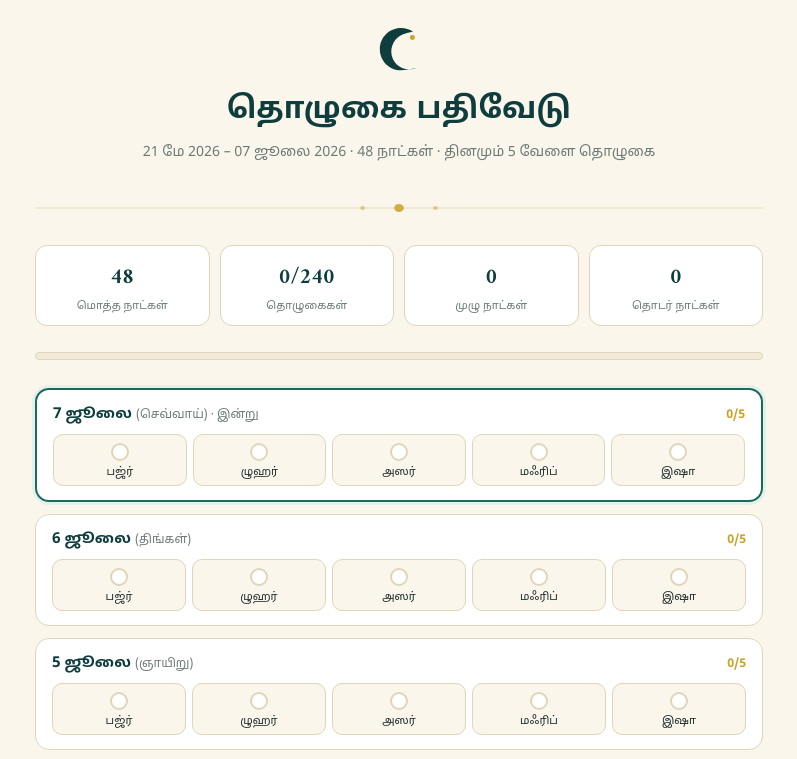
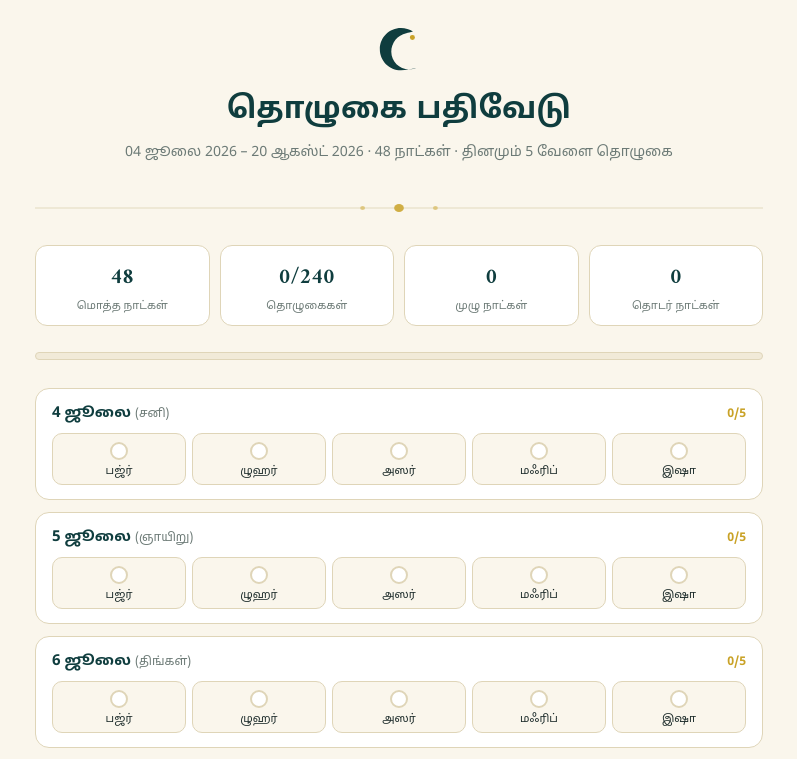
Before and after one commit to alasaneeth/prayer-tracker, a React (Vite) app: page / in a window 1280 px wide. Shown: the top 759 px of the page, without its empty margins (241-1038 px from the left). Built offline with nearby package versions, Linux system fonts and the light colour scheme.

Commit message:
Revert "chnage date as dynamically"
This reverts commit dccd3845ce9b4da8f2dbc8ecc710ccf067e19b0b.

```diff
--- a/src/App.jsx
+++ b/src/App.jsx
@@ -1,15 +1,8 @@
 import { useState, useEffect, useMemo } from 'react'
 
-const STORAGE_KEY = 'prayerTrackerData_rolling48'
-const WINDOW_SIZE = 48 // மொத்தம் இத்தனை நாட்கள் தொடர்ந்து காட்டப்படும்
-
-function getTodayStr() {
-  const now = new Date()
-  const y = now.getFullYear()
-  const m = String(now.getMonth() + 1).padStart(2, '0')
-  const d = String(now.getDate()).padStart(2, '0')
-  return `${y}-${m}-${d}`
-}
+const STORAGE_KEY = 'prayerTrackerData_2026_07'
+const START_DATE = '2026-07-04'
+const END_DATE = '2026-08-20' // 04-07-2026 முதல் 48 நாட்கள்
 
 const PRAYERS = [
   { id: 'fajr', label: 'பஜ்ர்' },
@@ -22,17 +15,16 @@ const PRAYERS = [
 const WEEKDAYS_TA = ['ஞாயிறு', 'திங்கள்', 'செவ்வாய்', 'புதன்', 'வியாழன்', 'வெள்ளி', 'சனி']
 const MONTHS_TA = ['ஜன', 'பிப்', 'மார்', 'ஏப்', 'மே', 'ஜூன்', 'ஜூலை', 'ஆக', 'செப்', 'அக்', 'நவ', 'டிச']
 
-// இன்றைய தேதியிலிருந்து பின்னோக்கி WINDOW_SIZE நாட்களை (இன்று உட்பட) உருவாக்கும்
-function generateRollingWindow(todayStr) {
+function generateDateRange(start, end) {
   const dates = []
-  const today = new Date(todayStr + 'T00:00:00')
-  for (let i = WINDOW_SIZE - 1; i >= 0; i--) {
-    const d = new Date(today)
-    d.setDate(d.getDate() - i)
-    const y = d.getFullYear()
-    const mm = String(d.getMonth() + 1).padStart(2, '0')
-    const dd = String(d.getDate()).padStart(2, '0')
-    dates.push(`${y}-${mm}-${dd}`)
+  let current = new Date(start + 'T00:00:00')
+  const last = new Date(end + 'T00:00:00')
+  while (current <= last) {
+    const y = current.getFullYear()
+    const m = String(current.getMonth() + 1).padStart(2, '0')
+    const d = String(current.getDate()).padStart(2, '0')
+    dates.push(`${y}-${m}-${d}`)
+    current.setDate(current.getDate() + 1)
   }
   return dates
 }
@@ -45,24 +37,7 @@ function formatDay(dateStr) {
   }
 }
 
-function formatFullDate(dateStr) {
-  const dateObj = new Date(dateStr + 'T00:00:00')
-  return `${String(dateObj.getDate()).padStart(2, '0')} ${MONTHS_TA[dateObj.getMonth()]} ${dateObj.getFullYear()}`
-}
-
-function emptyPrayerState() {
-  return {
-    fajr: false,
-    dhuhr: false,
-    asr: false,
-    maghrib: false,
-    isha: false,
-  }
-}
-
-// localStorage-ல் இருந்து தரவை படித்து, தற்போதைய 48-நாள் சாளரத்திற்கு
-// உட்பட்ட தேதிகளை மட்டும் வைத்துக்கொண்டு (48 நாட்களுக்கு மேல் பழையவை auto-delete)
-function loadWindowData(days) {
+function loadInitialData(days) {
   let saved = {}
   try {
     const raw = localStorage.getItem(STORAGE_KEY)
@@ -72,46 +47,20 @@ function loadWindowData(days) {
   }
   const data = {}
   days.forEach((day) => {
-    data[day] = saved[day] || emptyPrayerState()
+    data[day] = saved[day] || {
+      fajr: false,
+      dhuhr: false,
+      asr: false,
+      maghrib: false,
+      isha: false,
+    }
   })
   return data
 }
 
 export default function App() {
-  const [today, setToday] = useState(getTodayStr)
-  const days = useMemo(() => generateRollingWindow(today), [today])
-  const [data, setData] = useState(() => loadWindowData(days))
-
-  // தேதி மாறும் போதெல்லாம் (நள்ளிரவைக் கடந்தால், அல்லது tab மீண்டும் திறக்கும் போது)
-  // சாளரத்தை மீண்டும் கணக்கிட்டு, 48 நாட்களுக்கு மேல் உள்ள பழைய தரவை நீக்கும்
-  useEffect(() => {
-    const checkDate = () => {
-      const current = getTodayStr()
-      setToday((prev) => (prev !== current ? current : prev))
-    }
-    const intervalId = setInterval(checkDate, 60 * 1000)
-    document.addEventListener('visibilitychange', checkDate)
-    window.addEventListener('focus', checkDate)
-    return () => {
-      clearInterval(intervalId)
-      document.removeEventListener('visibilitychange', checkDate)
-      window.removeEventListener('focus', checkDate)
-    }
-  }, [])
-
-  // சாளரம் மாறும் போது (இன்று புதுப்பிக்கப்படும் போது) தரவை புதிய சாளரத்திற்கு
-  // ஏற்றவாறு மீண்டும் கட்டமைக்கும் — பழைய தேதிகள் தானாக நீக்கப்படும்,
-  // புதிய தேதி தானாக சேர்க்கப்படும்
-  useEffect(() => {
-    setData((prev) => {
-      const next = {}
-      days.forEach((day) => {
-        next[day] = prev[day] || emptyPrayerState()
-      })
-      return next
-    })
-    // eslint-disable-next-line react-hooks/exhaustive-deps
-  }, [today])
+  const days = useMemo(() => generateDateRange(START_DATE, END_DATE), [])
+  const [data, setData] = useState(() => loadInitialData(days))
 
   useEffect(() => {
     try {
@@ -135,7 +84,13 @@ export default function App() {
     if (window.confirm('எல்லா பதிவுகளையும் அழிக்கவா? இதை மீட்டெடுக்க முடியாது.')) {
       const cleared = {}
       days.forEach((day) => {
-        cleared[day] = emptyPrayerState()
+        cleared[day] = {
+          fajr: false,
+          dhuhr: false,
+          asr: false,
+          maghrib: false,
+          isha: false,
+        }
       })
       setData(cleared)
     }
@@ -174,9 +129,7 @@ export default function App() {
           <circle cx="38" cy="10" r="2.6" fill="#C9A227" />
         </svg>
         <h1 className="pt-title">தொழுகை பதிவேடு</h1>
-        <p className="pt-subtitle">
-          {formatFullDate(days[0])} &ndash; {formatFullDate(days[days.length - 1])} &middot; {WINDOW_SIZE} நாட்கள் &middot; தினமும் 5 வேளை தொழுகை
-        </p>
+        <p className="pt-subtitle">04 ஜூலை 2026 &ndash; 20 ஆகஸ்ட் 2026  &middot; 48 நாட்கள் &middot; தினமும் 5 வேளை தொழுகை</p>
       </header>
 
       <svg className="pt-divider" viewBox="0 0 600 14" preserveAspectRatio="none">
@@ -210,20 +163,19 @@ export default function App() {
       </div>
 
       <main>
-        {[...days].reverse().map((day) => {
+        {days.map((day) => {
           const { weekday, display } = formatDay(day)
           const doneCount = PRAYERS.filter((p) => data[day][p.id]).length
           const isComplete = doneCount === PRAYERS.length
-          const isToday = day === today
           return (
             <div
               key={day}
-              className={`pt-day-card${isComplete ? ' pt-complete' : ''}${isToday ? ' pt-today' : ''}`}
+              className={`pt-day-card${isComplete ? ' pt-complete' : ''}`}
             >
               <div className="pt-day-head">
                 <div>
                   <span className="pt-day-date">{display}</span>{' '}
-                  <span className="pt-day-name">({weekday}){isToday ? ' · இன்று' : ''}</span>
+                  <span className="pt-day-name">({weekday})</span>
                 </div>
                 <span className="pt-day-count">{doneCount}/5</span>
               </div>
--- a/src/index.css
+++ b/src/index.css
@@ -124,12 +124,6 @@ html, body {
   background: #FFFDF6;
 }
 
-.pt-day-card.pt-today {
-  border-width: 2px;
-  border-color: var(--emerald-3);
-  box-shadow: 0 0 0 3px var(--done-bg);
-}
-
 .pt-day-head {
   display: flex;
   justify-content: space-between;
```
